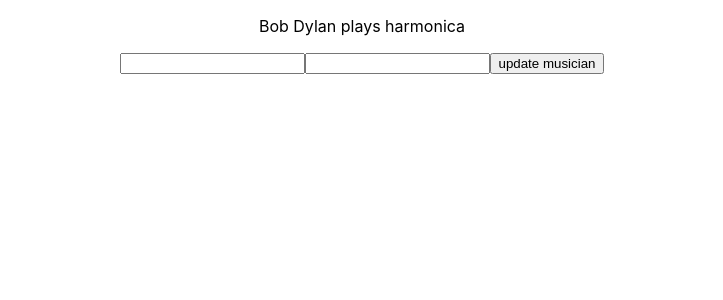
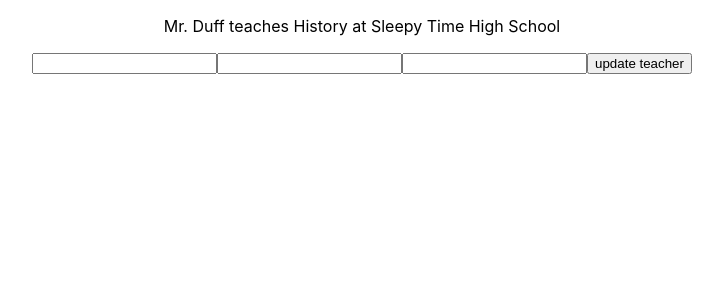
Before and after one commit to rodnolan/jd-group1-redux, a React (Create React App) app: page / in a window 1280 px wide. Shown: the top 300 px of the page, without its empty margins (278-1001 px from the left). Built offline with nearby package versions, Linux system fonts and the light colour scheme.

Commit message:
temporarily remove the original feature and replace it with the new one

```diff
--- a/src/App.js
+++ b/src/App.js
@@ -1,11 +1,13 @@
 import React from 'react';
 import './App.css';
-import MusicianContainer from './containers/MusicianContainer';
+import TeacherContainer from './containers/TeacherContainer';
+// import MusicianContainer from './containers/MusicianContainer';
 
 function App() {
   return (
     <div className="App">
-      <MusicianContainer />
+      {/* <MusicianContainer /> */}
+      <TeacherContainer />
     </div>
   );
 }
--- a/src/index.js
+++ b/src/index.js
@@ -6,8 +6,9 @@
 
 import { createStore } from 'redux';
 import { Provider } from 'react-redux';
-import musicianReducer from './redux/reducers/musicianReducer';
-const store = createStore(musicianReducer);
+// import musicianReducer from './redux/reducers/musicianReducer';
+import teacherReducer from './redux/reducers/teacherReducer';
+const store = createStore(teacherReducer);
 
 ReactDOM.render(
   <Provider store={store}>
```
